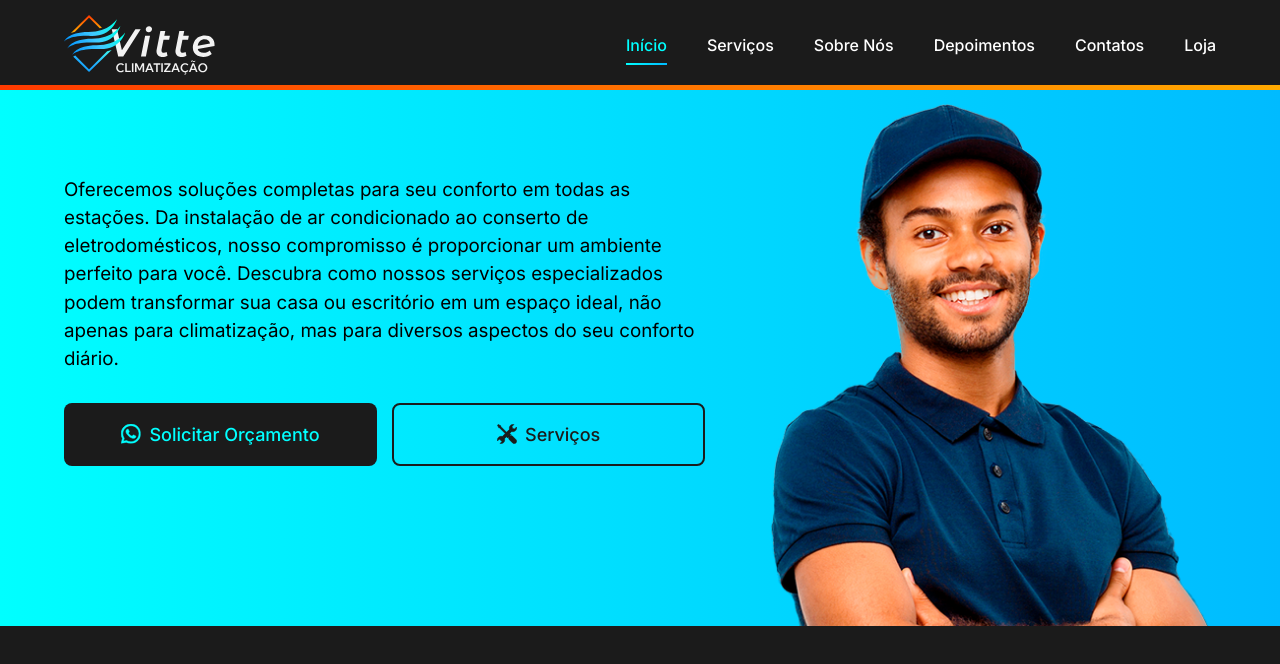
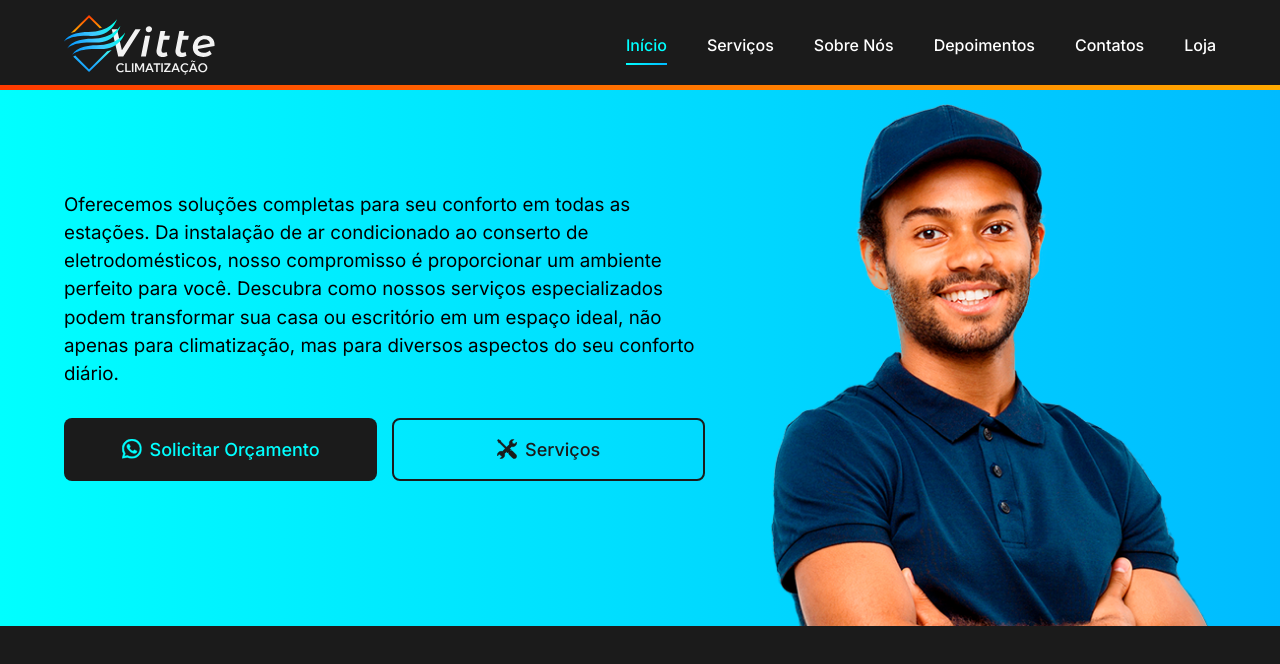
Before and after one commit to Ale-Neves/VitteClimatizacao, a React (Vite) app: page / in a window 1280 px wide. Shown: the top 664 px of the page. Built offline with nearby package versions, Linux system fonts and the light colour scheme.

Commit message:
corrigindo bug no layout texto do banner

```diff
--- a/src/components/organisms/Banner/styles.ts
+++ b/src/components/organisms/Banner/styles.ts
@@ -11,7 +11,7 @@ export const BannerContainer = styled.section`
     );
     display: flex;
     align-items: center;
-    padding: 3rem 1rem;
+    padding: 0rem 3rem;
     margin-top: 60px;
     align-items: flex-end;
 
@@ -77,8 +77,18 @@ export const TextSection = styled.div`
     gap: 2rem;
 
     ${media.lg} {
+        position: relative;
+        top: 46px;
         gap: 3rem;
         max-width: 60%;
+    }
+
+    ${media.xl} {
+        top: 15px;
+    }
+
+    ${media["2xl"]} {
+        top: -70px;
     }
 `;
 
@@ -128,13 +138,30 @@ export const ButtonContainer = styled.div`
     gap: 1rem;
     width: 100%;
 
+    button {
+        padding: 12px 24px !important;
+        font-size: 16px !important;
+        height: auto;
+    }
+
     ${media.sm} {
         flex-direction: row;
         gap: 1.5rem;
+
+        button {
+            padding: 16px 32px !important;
+            font-size: 18px !important;
+        }
     }
 
     ${media.md} {
         gap: 1.5rem;
+
+        button {
+            flex: 1;
+            min-width: 0;
+            max-width: none;
+        }
     }
 `;
 
@@ -157,14 +184,17 @@ export const ImageSection = styled.div`
 export const BannerImage = styled.img`
     width: 300px;
     height: auto;
+    min-width: 295px;
+    min-height: 228px;
     object-fit: contain;
     border-radius: 0.75rem;
     position: absolute;
     bottom: 0;
-    right: 50%;
+    right: 28%;
     transform: translateX(50%);
 
     ${media.sm} {
+        right: 30%;
         width: 350px;
     }
 
```
